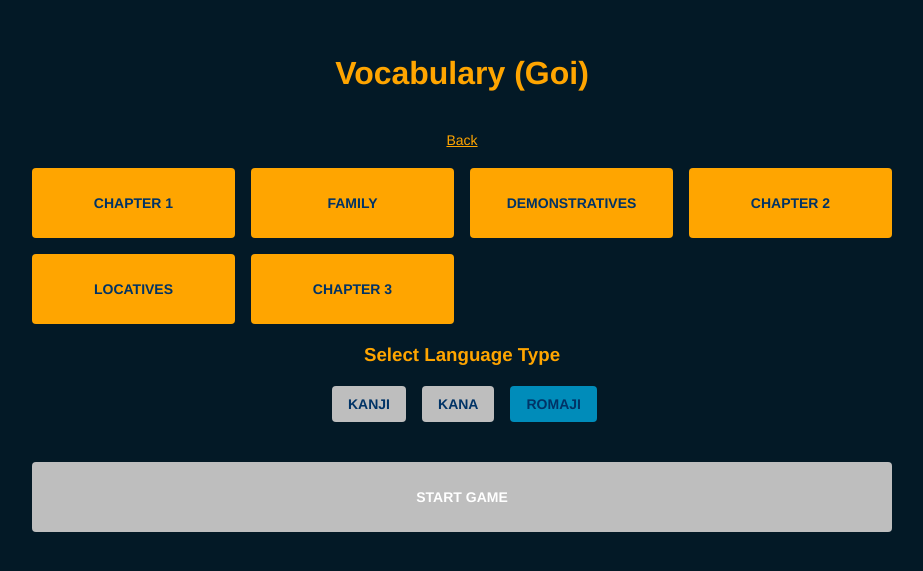
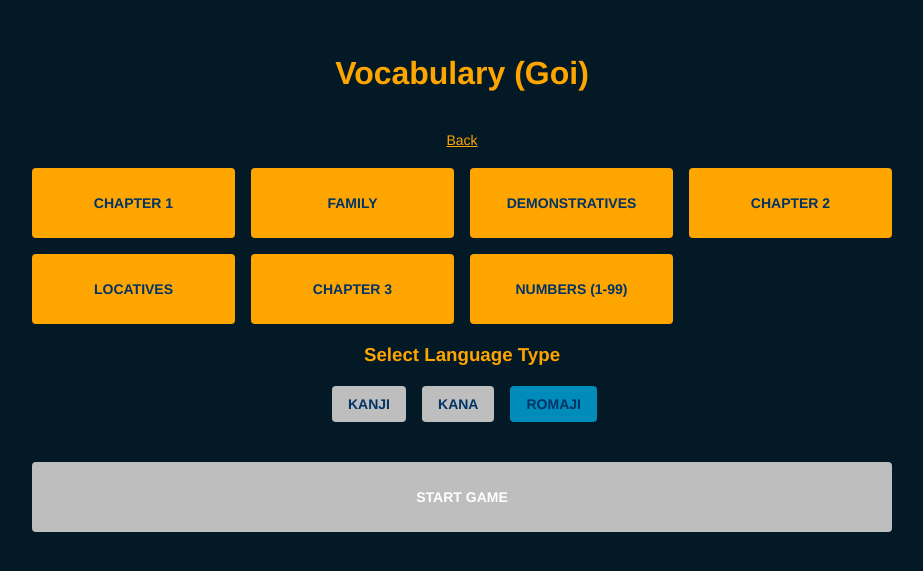
Before and after one commit to khsamonte/JapaneseLearning, a React (Create React App) app: page /vocabulary in a window 1280 px wide. Shown: the part 117-688 px from the top of the page, without its empty margins (178-1101 px from the left). Built offline with nearby package versions, Linux system fonts and the light colour scheme.

Commit message:
Added numbers 1-99

```diff
--- a/src/Vocabulary.jsx
+++ b/src/Vocabulary.jsx
@@ -16,7 +16,7 @@ function Vocabulary({
     "Chapter 2",
     "Locatives",
     "Chapter 3",
-    // "Numbers",
+    "Numbers (1-99)",
     // "Counters",
     // "Chapter 4",
     // "Time",
--- a/src/data/numbers.js
+++ b/src/data/numbers.js
@@ -1,42 +1,81 @@
-export const numbers = [
-  { kana: "いち", kanji: "一", romaji: "ichi", meaning: "one" },
-  { kana: "に", kanji: "二", romaji: "ni", meaning: "two" },
-  { kana: "さん", kanji: "三", romaji: "san", meaning: "three" },
-  { kana: "よん", kanji: "四", romaji: "yon", meaning: "four" },
-  { kana: "ご", kanji: "五", romaji: "go", meaning: "five" },
-  { kana: "ろく", kanji: "六", romaji: "roku", meaning: "six" },
-  { kana: "なな", kanji: "七", romaji: "nana", meaning: "seven" },
-  { kana: "はち", kanji: "八", romaji: "hachi", meaning: "eight" },
-  { kana: "きゅう", kanji: "九", romaji: "kyū", meaning: "nine" },
-  { kana: "じゅう", kanji: "十", romaji: "jū", meaning: "ten" },
+// import { templateSettings } from "lodash";
+
+const numbers = [
+  { kana: "いち", kanji: "一", romaji: "ichi", meaning: "1" },
+  { kana: "に", kanji: "二", romaji: "ni", meaning: "2" },
+  { kana: "さん", kanji: "三", romaji: "san", meaning: "3" },
+  { kana: "よん", kanji: "四", romaji: "yon", meaning: "4" },
+  { kana: "ご", kanji: "五", romaji: "go", meaning: "5" },
+  { kana: "ろく", kanji: "六", romaji: "roku", meaning: "6" },
+  { kana: "なな", kanji: "七", romaji: "nana", meaning: "7" },
+  { kana: "はち", kanji: "八", romaji: "hachi", meaning: "8" },
+  { kana: "きゅう", kanji: "九", romaji: "kyū", meaning: "9" },
+  { kana: "じゅう", kanji: "十", romaji: "jū", meaning: "10" },
 ];
 
 // TENS
 
 const tens = [];
-const tensMeaning = [
-  "eleven",
-  "twelve",
-  "thirteen",
-  "fourteen",
-  "fifteen",
-  "sixteen",
-  "seventeen",
-  "eighteen",
-  "nineteen",
-];
-
 for (let i = 0; i < 9; i++) {
   tens.push({
     kana: numbers[9]["kana"] + numbers[i]["kana"],
     kanji: numbers[9]["kanji"] + numbers[i]["kanji"],
-    romaji: numbers[9]["romaji"] + numbers[i]["romaji"],
-    meaning: tensMeaning[i],
+    romaji: numbers[9]["romaji"] + "-" + numbers[i]["romaji"],
+    meaning: numbers[0]["meaning"] + numbers[i]["meaning"],
   });
 }
 
-numbers.push(...tens);
+// numbers.push(...tens);
+// console.log(numbers);
 
 // 20-99
 
-console.log(numbers);
+// TRY
+
+const doubleDigits = [];
+numbers.forEach((tens, tensIndex) => {
+  numbers.forEach((ones) => {
+    // Ignore 101+
+    if (tens.meaning === "10") {
+      return;
+    }
+    // Ignore 100
+    if (numbers[tensIndex + 1].meaning === "10" && ones.meaning === "10") {
+      return;
+    }
+
+    let kana = "";
+    let kanji = "";
+    let romaji = "";
+    let meaning = "";
+
+    if (ones.meaning === "10") {
+      kanji = numbers[tensIndex + 1].kanji + numbers[9].kanji;
+      kana = numbers[tensIndex + 1].kana + numbers[9].kana;
+      romaji = numbers[tensIndex + 1].romaji + "-jū";
+      meaning = numbers[tensIndex + 1].meaning + "0";
+    } else {
+      if (tens.meaning === "1") {
+        kanji = numbers[9].kanji + ones.kanji;
+        kana = numbers[9].kana + ones.kana;
+        romaji = numbers[9].romaji + "-" + ones.romaji;
+        meaning = numbers[0].meaning + ones.meaning;
+      } else {
+        kanji = tens.kanji + numbers[9].kanji + ones.kanji;
+        kana = tens.kana + numbers[9].kana + ones.kana;
+        romaji = tens.romaji + "-" + numbers[9].romaji + "-" + ones.romaji;
+        meaning = tens.meaning + ones.meaning;
+      }
+    }
+
+    doubleDigits.push({
+      kanji: kanji,
+      kana: kana,
+      romaji: romaji,
+      meaning: meaning,
+    });
+  });
+});
+
+numbers.push(...doubleDigits);
+export { numbers };
--- a/src/data/vocabulary.js
+++ b/src/data/vocabulary.js
@@ -1007,6 +1007,27 @@ const chapter3 = [
   },
 ];
 
+const interrogativesForCounters = [
+  {
+    kanji: "幾つ",
+    kana: "いくつ",
+    romaji: "ikutsu",
+    meaning: "how many",
+  },
+  {
+    kanji: "何歳",
+    kana: "なんさい",
+    romaji: "nansai",
+    meaning: ["how old", "what age"],
+  },
+  {
+    kanji: "何人",
+    kana: "なんにん",
+    romaji: "nannin",
+    meaning: "how many people",
+  },
+];
+
 export const vocabularies = {
   "Chapter 1": chapter1,
   Family: family,
@@ -1014,8 +1035,9 @@ export const vocabularies = {
   "Chapter 2": chapter2,
   Locatives: locatives,
   "Chapter 3": chapter3,
-  Numbers: numbers,
+  "Numbers (1-99)": numbers,
   Counters: [],
+  InterrogativesForCounters: interrogativesForCounters,
   "Chapter 4": [],
   Time: [],
   Date: [],
```
